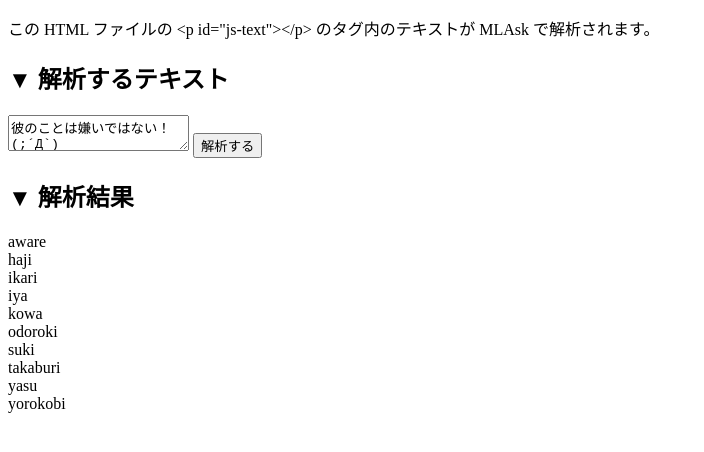
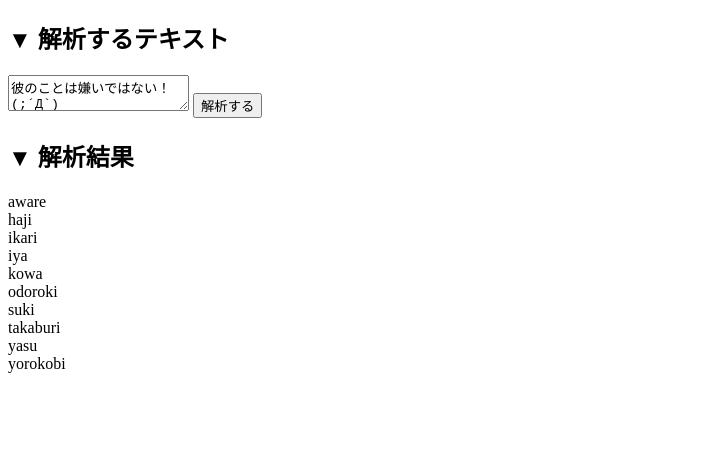
Before and after one commit to KodamaAzumi/ML-Ask_web, a plain HTML site: page index.html in a window 1280 px wide. Both pictures are taken after a click on the button "解析する". Shown: the whole page, without its empty margins (0-704 px from the left). Drawn offline with Linux system fonts and the light colour scheme; no server answers.

Commit message:
#結果をリセットできるように変更 #htmlの文章を変更

```diff
--- a/app.js
+++ b/app.js
@@ -19,6 +19,19 @@ const resultEls = {
  * 「解析する」ボタンがクリックされたときに呼び出される関数
  */
 const onClick = () => {
+
+
+  /**resultEls.suki.innerText = 'suki';
+  resultEls.yorokobi.innerText = 'yorokobi';
+  resultEls.suki.style.backgroundColor='';
+  resultEls.yorokobi.style.backgroundColor='';**/
+
+  Object.keys(resultEls).forEach(function(hogehoge) {
+    resultEls[hogehoge].innerText = hogehoge;
+    resultEls[hogehoge].style.backgroundColor='';
+    //console.log(hogehoge);
+  });
+
   // <p id="js-text"></p> 内のテキストを取得する
   const text = textEl.value;
   // サーバーのプログラム（Python）に送るデータの入れ物を用意する
@@ -50,6 +63,8 @@ const onClick = () => {
         return count + emotion[key].length;
       }, 0);
 
+
+
       Object.keys(emotion).forEach((key) => {
         resultEls[key].style.backgroundColor = "#ccc";
         resultEls[key].innerText = `${resultEls[key].innerText} : ${emotion[key].length / total * 100}%`;
--- a/index.html
+++ b/index.html
@@ -7,7 +7,7 @@
   <title>Web API ML-Ask</title>
 </head>
 <body>
-  <p>この HTML ファイルの &lt;p id="js-text"&gt;&lt;/p&gt; のタグ内のテキストが MLAsk で解析されます。</p>
+  <!--<p>この HTML ファイルの &lt;p id="js-text"&gt;&lt;/p&gt; のタグ内のテキストが MLAsk で解析されます。</p>-->
 
   <h2>▼ 解析するテキスト</h2>
   <textarea name='js-text' id="js-text">彼のことは嫌いではない！(;´Д`)</textarea>
```
